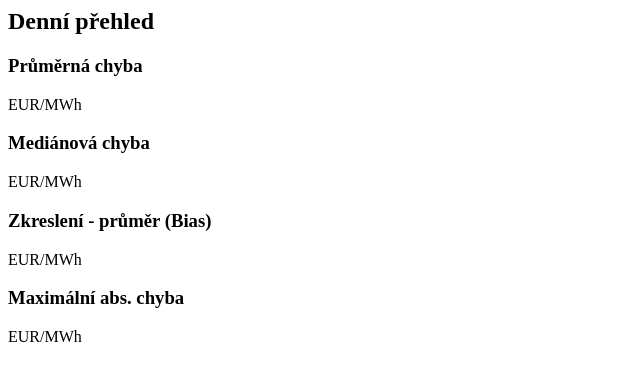
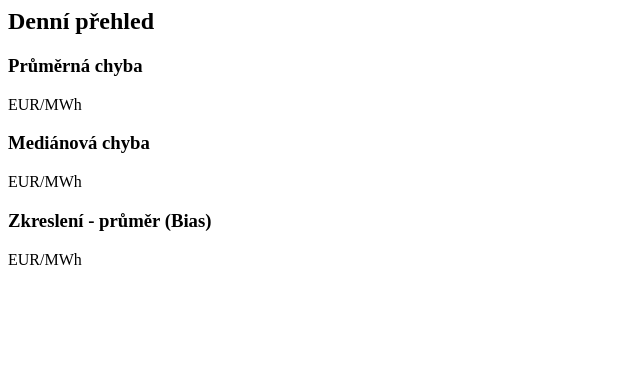
Before and after one commit to freddycz/electricity-price-prediction-model, a Flask app: template templates/metrics.html in a window 1280 px wide. Shown: the top 381 px of the page, without its empty margins (0-640 px from the left). Run offline with Flask 3, Linux system fonts and the light colour scheme; the template is opened without the code that fills it, so the values that code supplies are empty.

Commit message:
feat: max abs error removed

```diff
--- a/modules/database.py
+++ b/modules/database.py
@@ -126,19 +126,16 @@ class Database:
 
         avg_error = 0.0
         bias = 0.0
-        max_abs_error = 0.0
         median_error = 0.0
 
         if errors:
             avg_error = sum(abs(e) for e in errors) / len(errors)
             bias = sum(errors) / len(errors)
-            max_abs_error = max(abs(e) for e in errors)
             median_error = statistics.median(abs(e) for e in errors)
 
         metrics = {
             "avg_error": round(avg_error, 2),
             "bias": f"+{round(bias, 2)}" if bias > 0 else str(round(bias, 2)),
-            "max_abs_error": round(max_abs_error, 2),
             "median_error": round(median_error, 2),
         }
 
--- a/templates/metrics.html
+++ b/templates/metrics.html
@@ -6,7 +6,7 @@
             <h2 class="text-xl font-bold text-gray-800">Denní přehled</h2>
         </div>
 
-        <div class="w-full grid grid-cols-1 md:grid-cols-4 gap-4">
+        <div class="w-full grid grid-cols-1 md:grid-cols-3 gap-4">
 
             <!-- Průměrná chyba (Avg error) -->
             <div
@@ -35,15 +35,6 @@
                         class="text-sm font-normal text-gray-400">EUR/MWh</span></div>
             </div>
 
-            <!-- Maximální absolutní chyba -->
-            <div
-                class="bg-white rounded-xl p-4 shadow-sm border border-gray-200 flex flex-col items-center justify-center text-center hover:shadow-md transition-shadow">
-                <h3 class="text-xs sm:text-sm font-semibold text-gray-500 uppercase tracking-wide mb-1">Maximální abs.
-                    chyba</h3>
-                <div class="text-2xl sm:text-3xl font-bold text-gray-900">{{ data.metrics.max_abs_error }} <span
-                        class="text-sm font-normal text-gray-400">EUR/MWh</span></div>
-            </div>
-
         </div>
 
     </div>
```
